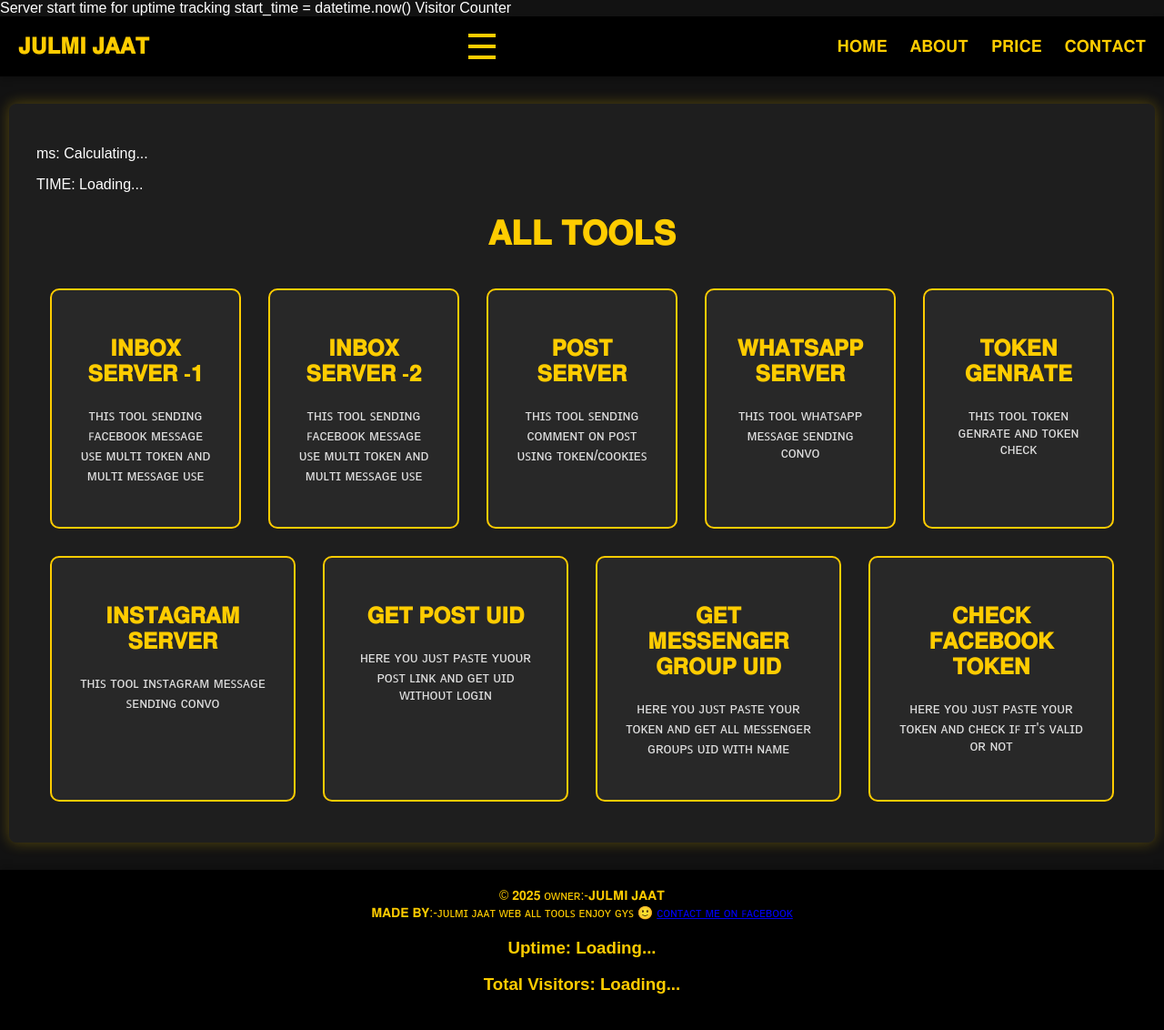
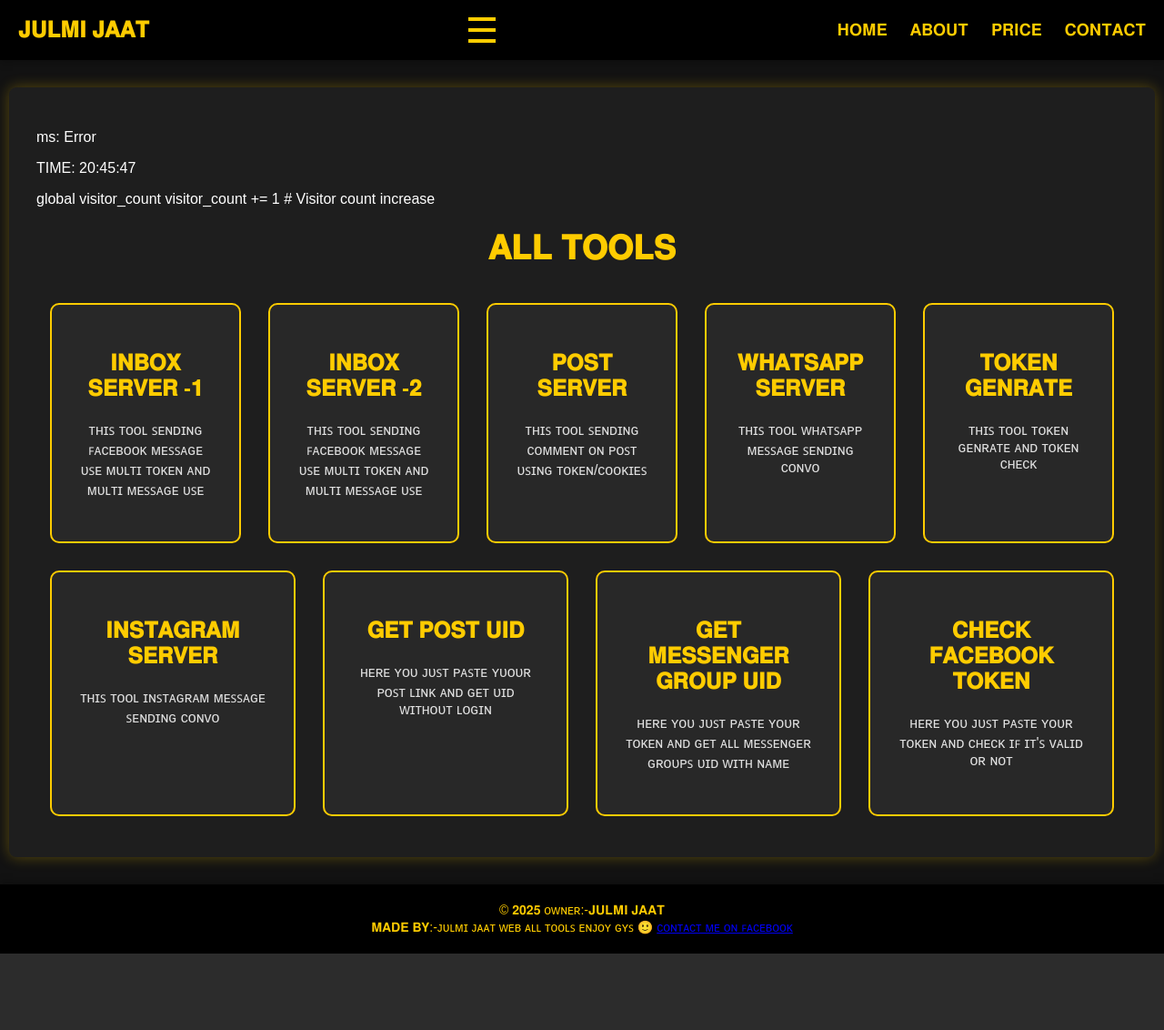
Before and after one commit to Nvnpreet/J-ALL-TOOL, a Flask app: page /dashboard in a window 1280 px wide. Shown: the whole page at 91% size. After the commit the page ends 1048 px from the top, so only its background shows below. Run offline with Flask 3, Linux system fonts and the light colour scheme.

Commit message:
Update dashboard.html

```diff
--- a/templates/dashboard.html
+++ b/templates/dashboard.html
@@ -1,10 +1,6 @@
 <!DOCTYPE html>
 <html lang="en" x-data="{ ping: 'Calculating...', time: 'Loading...' }">
 <head>
-Server start time for uptime tracking
-start_time = datetime.now()
-
-Visitor Counter
     <meta charset="UTF-8">
     <meta name="viewport" content="width=device-width, initial-scale=1.0">
     <title>𝐉𝐔𝐋𝐌𝐈 𝐖𝐄𝐁 𝐏𝐀𝐆𝐄</title>
@@ -192,6 +188,8 @@
         <div>
     <p>ms: <span id="pingValue">Calculating...</span></p>
     <p>TIME: <span id="timeValue">Loading...</span></p>
+    global visitor_count
+    visitor_count += 1  # Visitor count increase
    </div>
         <h1>𝐀𝐋𝐋 𝐓𝐎𝐎𝐋𝐒</h1>
         <section class="service-section">
@@ -239,19 +237,9 @@
     <p> 𝐌𝐀𝐃𝐄 𝐁𝐘:-ᴊᴜʟᴍɪ ᴊᴀᴀᴛ ᴡᴇʙ ᴀʟʟ ᴛᴏᴏʟꜱ ᴇɴᴊᴏʏ ɢʏꜱ 🙂
     <a href="https://www.facebook.com/profile.php?id=100078833520452">ᴄᴏɴᴛᴀᴄᴛ ᴍᴇ ᴏɴ ꜰᴀᴄᴇʙᴏᴏᴋ </a>
     <div class="mb-3">
-<div class="uptime-box">
-      <h3 id="uptimeDisplay">Uptime: Loading...</h3>
-      <h3 id="visitorDisplay">Total Visitors: Loading...</h3>
-    </div>
     </div>
       </footer>
     <script>
-    @app.route('/uptime')
-def uptime():
-    global visitor_count
-    uptime_seconds = (datetime.now() - start_time).total_seconds()
-    uptime_str = f"{int(uptime_seconds // 3600)}h {int((uptime_seconds % 3600) // 60)}m {int(uptime_seconds % 60)}s"
-    return jsonify({"uptime": uptime_str, "visitors": visitor_count})
 // Function to calculate live ping
         function calculateLivePing() {
             var startTime = new Date().getTime();
```
